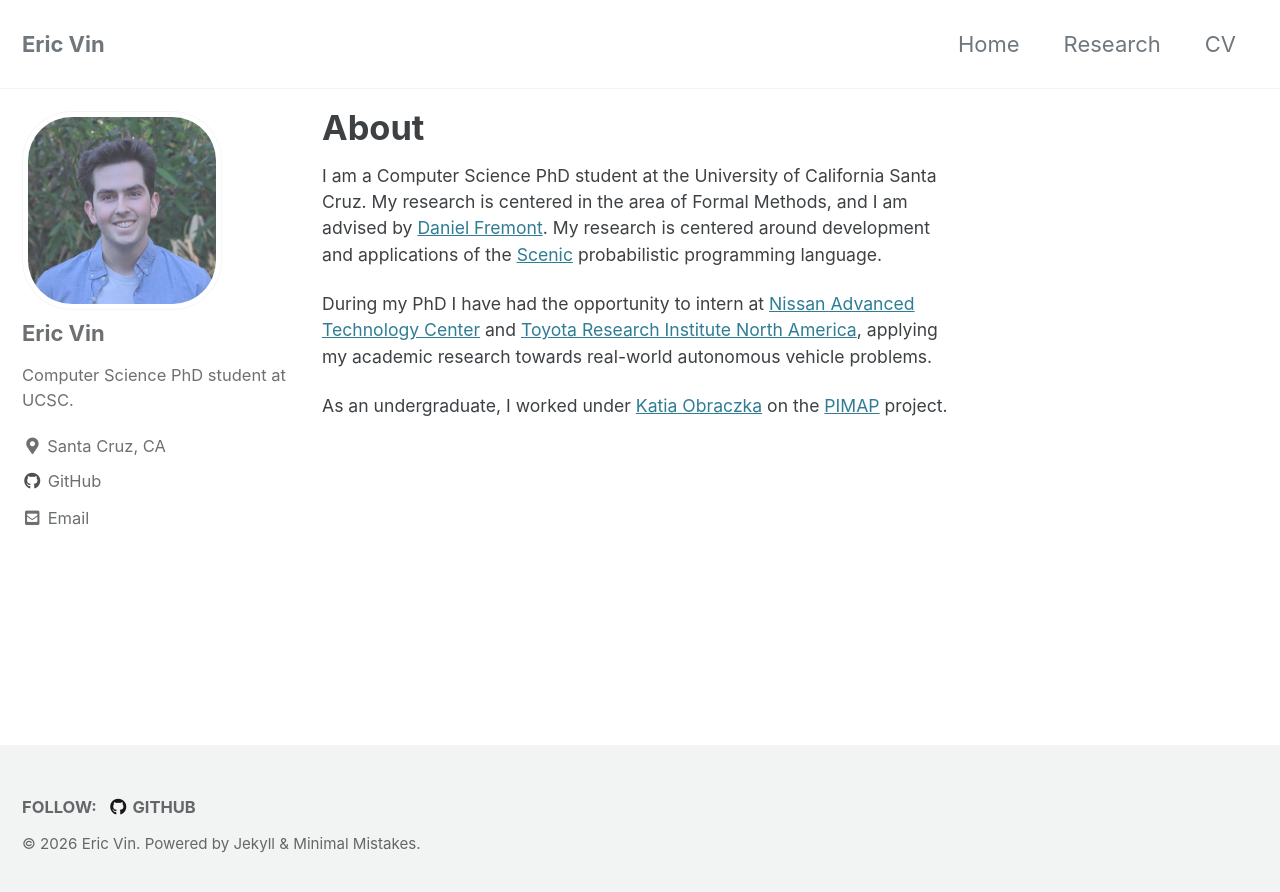
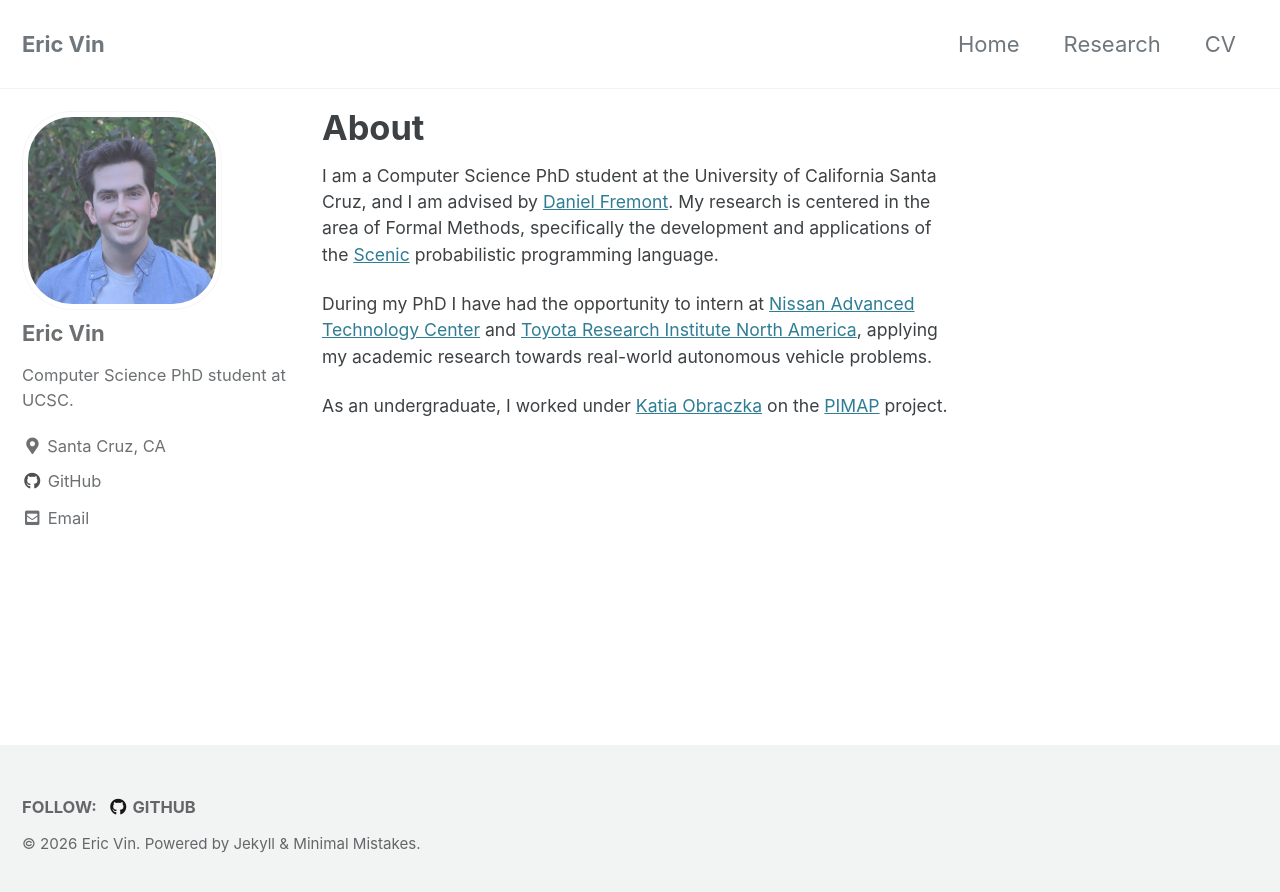
Before and after one commit to Eric-Vin/eric-vin.github.io, a Jekyll site: the page built from _pages/index.md, in a window 1280 px wide. Shown: the top 892 px of the page. Built offline with Jekyll 4.4.1, drawn with Linux system fonts in a browser that asks for light colours; cached includes are drawn as plain includes.

Commit message:
Fixed wording.

```diff
--- a/_pages/index.md
+++ b/_pages/index.md
@@ -5,7 +5,7 @@ permalink: /
 title: About
 ---
 
-I am a Computer Science PhD student at the University of California Santa Cruz. My research is centered in the area of Formal Methods, and I am advised by [Daniel Fremont](https://people.ucsc.edu/~dfremont/index.html). My research is centered around development and applications of the [Scenic](https://scenic-lang.org/) probabilistic programming language.
+I am a Computer Science PhD student at the University of California Santa Cruz, and I am advised by [Daniel Fremont](https://people.ucsc.edu/~dfremont/index.html). My research is centered in the area of Formal Methods, specifically the development and applications of the [Scenic](https://scenic-lang.org/) probabilistic programming language.
 
 During my PhD I have had the opportunity to intern at [Nissan Advanced Technology Center](https://www.nissan-global.com/EN/INNOVATION/TECHNOLOGY/ADVANCED_TECH_CENTER/) and [Toyota Research Institute North America](https://amrd.toyota.com/division/trina/), applying my academic research towards real-world autonomous vehicle problems.
 
```
